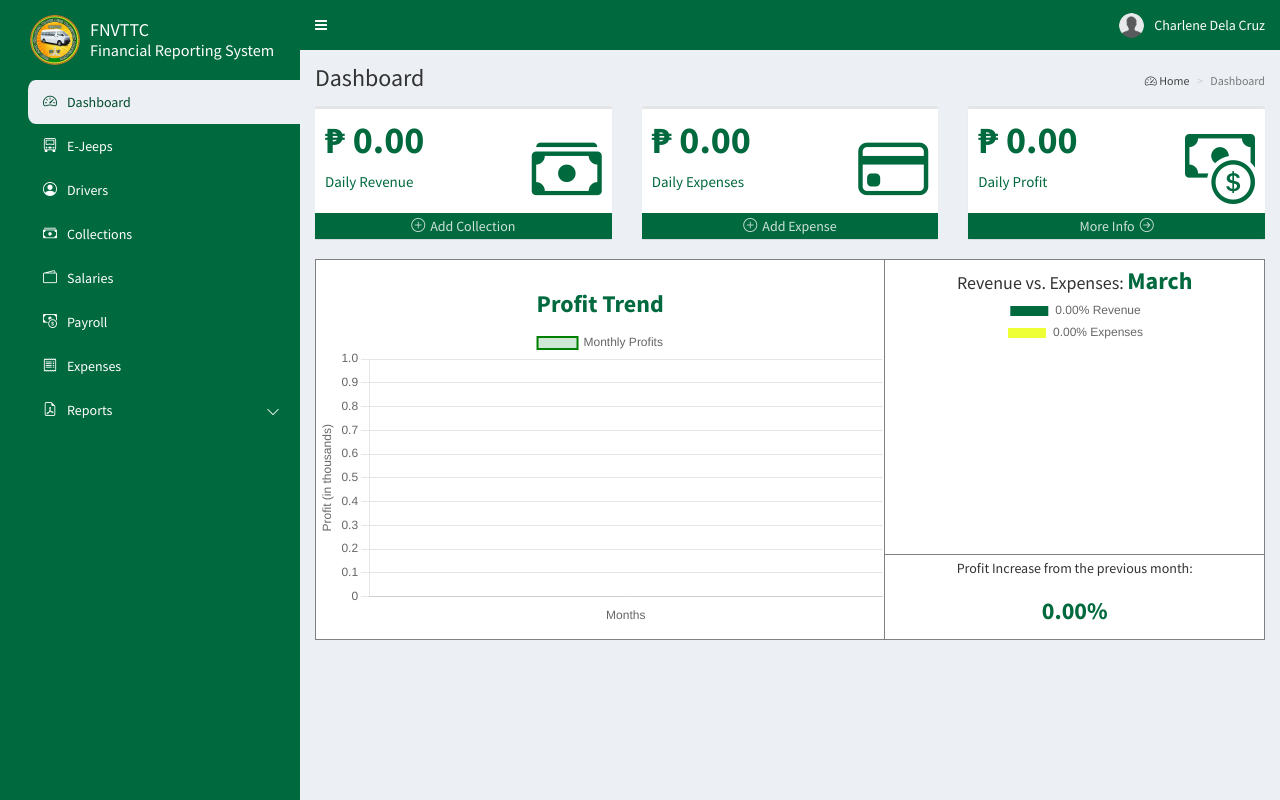
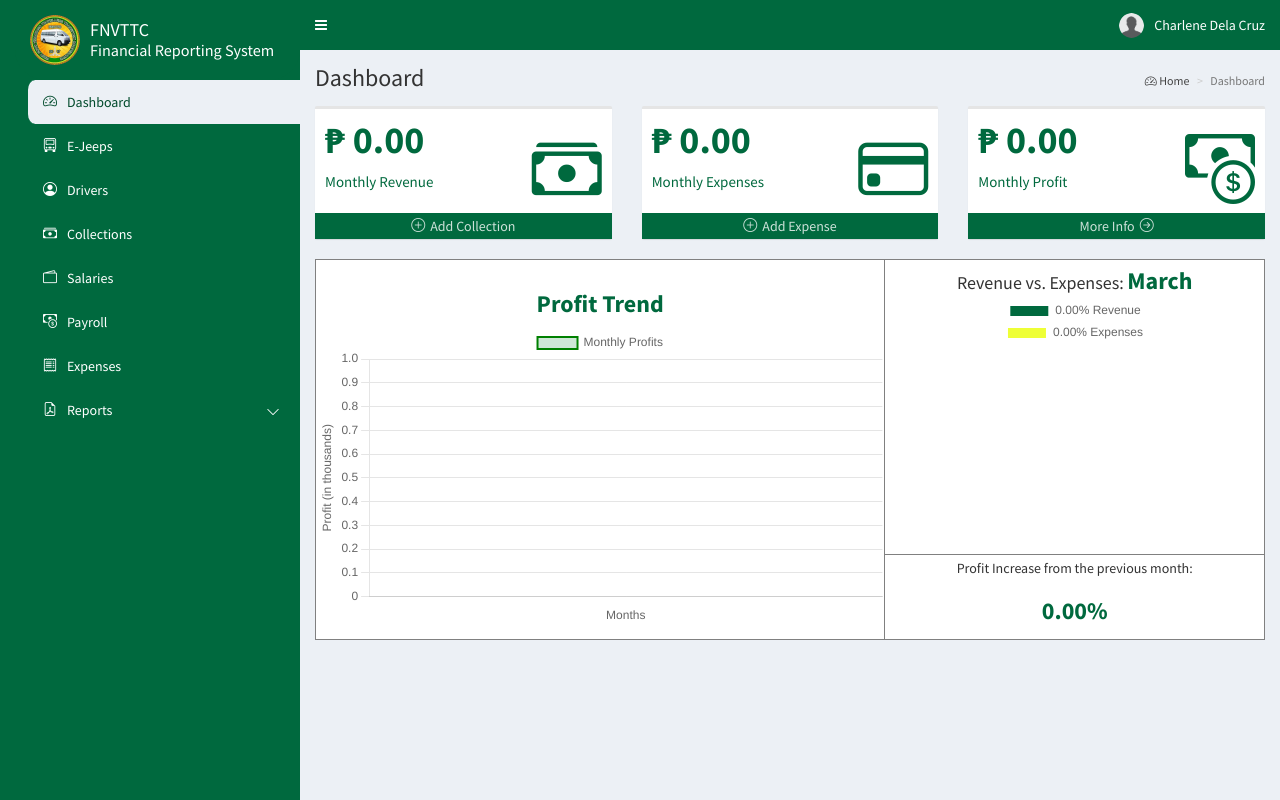
Before and after one commit to axis-nyll-nvsu/frs, a PHP site: page /admin/dashboard.php in a window 1280 px wide. Run offline with PHP 8.4, Linux system fonts and the light colour scheme; a user stored in the database is signed in; data comes from the database, SQL or seed files in the repository; data that the repository does not hold is empty.

Commit message:
[fix] Label for dashboard

```diff
--- a/admin/dashboard.php
+++ b/admin/dashboard.php
@@ -190,7 +190,7 @@ if ($previous_profit != 0) {
             <div class="small-box" style="color:#00693e; border-top: 3px solid rgba(0, 0, 0, 0.1); background-color: #fff;">
                 <div class="inner">
                 <h3>₱ <?php echo number_format($revenue, 2); ?></h3>
-                <p>Daily Revenue</p>
+                <p>Monthly Revenue</p>
                 </div>
                 <div class="icon"><i class="bi bi-cash-stack" style="color: #00693e;"></i></div>
                 <a href="#addCollection" data-toggle="modal" class="small-box-footer" style="background-color: #00693e;"><i class="bi bi-plus-circle" style="margin-right: 5px;"></i>Add Collection</a>
@@ -201,7 +201,7 @@ if ($previous_profit != 0) {
             <div class="small-box" style="color:#00693e; border-top: 3px solid rgba(0, 0, 0, 0.1); background-color: #fff;">
                 <div class="inner">
                 <h3>₱ <?php echo number_format($expenses, 2); ?></h3>
-                <p>Daily Expenses</p>
+                <p>Monthly Expenses</p>
                 </div>
                 <div class="icon"><i class="bi bi-credit-card" style="color: #00693e;"></i></div>
                 <a href="#addExpense" data-toggle="modal" class="small-box-footer" style="background-color: #00693e;"><i class="bi bi-plus-circle" style="margin-right: 5px;"></i>Add Expense</a>
@@ -219,7 +219,7 @@ if ($previous_profit != 0) {
                             echo "₱ " . number_format($dailyprofit, 2);
                     ?>
                 </h3>
-                <p>Daily Profit</p>
+                <p>Monthly Profit</p>
                 </div>
                 <div class="icon"><i class="bi bi-cash-coin" style="color: #00693e;"></i></div>
                 <a href="report.php" class="small-box-footer" style="background-color: #00693e;">More Info<i class="bi bi-arrow-right-circle" style="margin-left: 5px;"></i></a>
```
